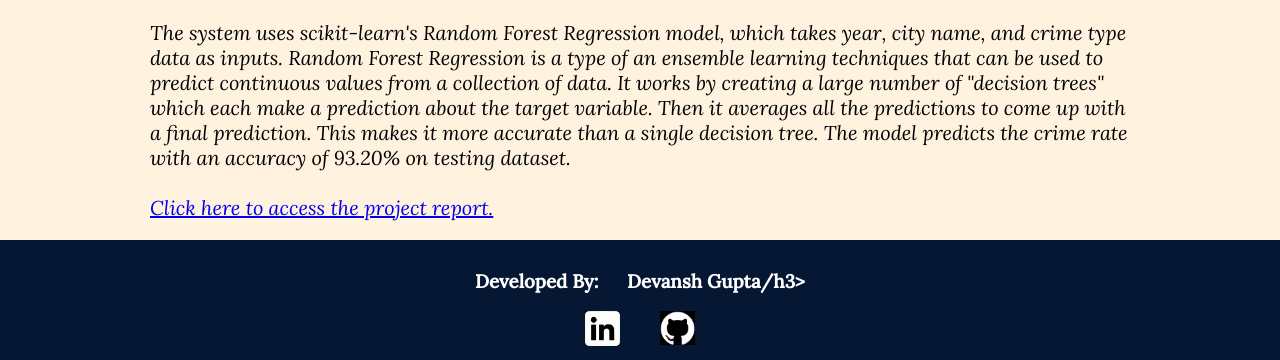
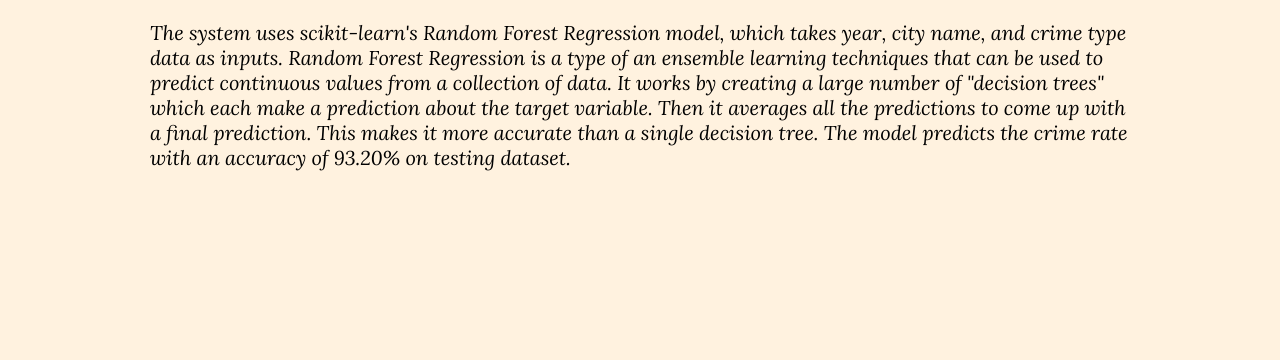
Before and after one commit to Aditya1113/CrimePrediction, a Flask app: page / in a window 1280 px wide. Shown: the part 1179-1539 px from the top of the page. After the commit the page ends 1350 px from the top, so only its background shows below. Run offline with Flask 2, Linux system fonts and the light colour scheme; parts of the project's set-up code (start-up, migrations or seed data) failed here and were passed over.

Commit message:
removed footer

```diff
--- a/templates/index.html
+++ b/templates/index.html
@@ -118,31 +118,8 @@
             predictions to come up with a final prediction. This makes it more accurate than
             a single decision tree. The model predicts the crime rate with an accuracy of 93.20%
             on testing dataset.
-            <br><br>
-
-            <a href="https://docs.google.com/document/d/1NpkwySpsMkKkFX8sYMDFvi-OUZzEFB58/edit?usp=sharing&ouid=102962784416590527257&rtpof=true&sd=true">
-                Click here to access the project report.
-            </a>
         </p>
     </section>
-
-    <footer>
-        <div class="footer">
-            <div id="developer">
-                <h3 >Developed By: &emsp; Devansh Gupta/h3>
-            </div>
-            <div id="linkedin">
-                <a href="https://www.linkedin.com/in/abhay-rautela-52a2b3217/" target="_blank">
-                    <img src="static/images/linkedin.png" alt="linkedIn" width="35" >
-                </a>
-            </div>
-            <div id="github">
-                <a href="https://github.com/CyborBot" target="_blank">
-                    <img src="static/images/github.png" alt="GitHub" width="35">
-                </a>
-            </div>
-        </div>
-    </footer>
 
     <script src="static/main.js"></script>
 </body>
```
Also changed, not shown: templates/result.html (+1 -17 lines).
